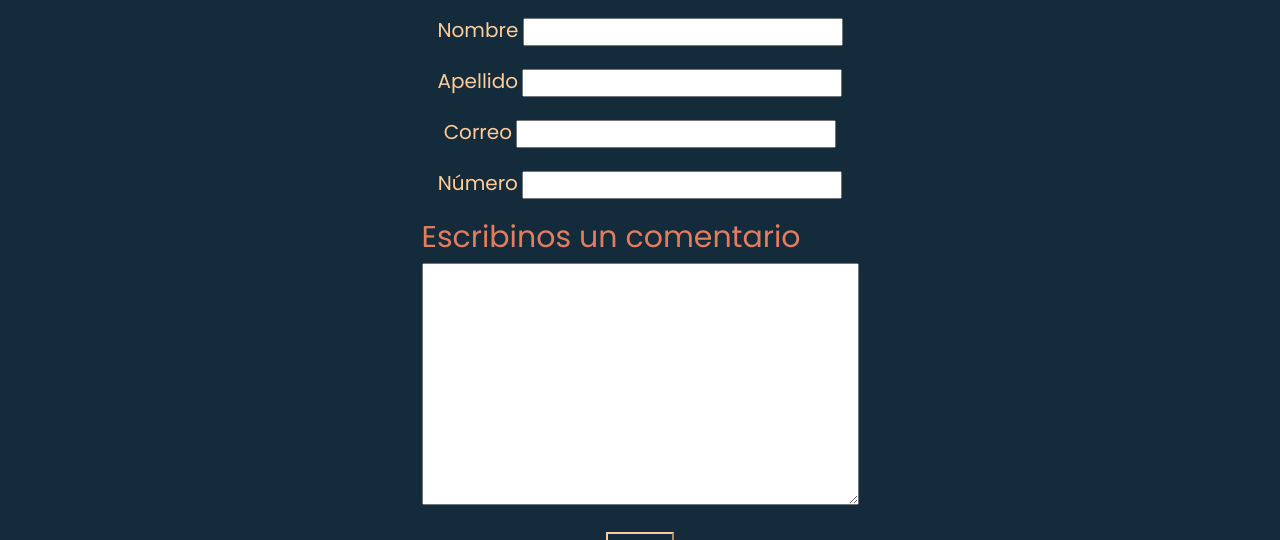
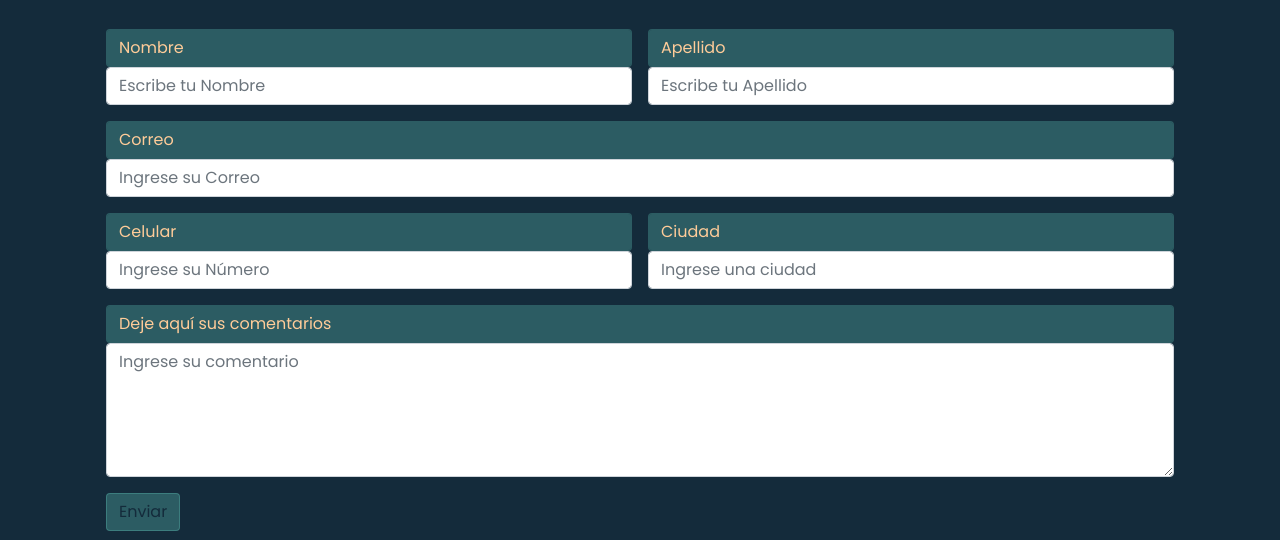
Before and after one commit to nico-villegas/Betos, a plain HTML site: page pages/contacto.html in a window 1280 px wide. Shown: the part 251-791 px from the top of the page. Drawn offline with nearby package versions, Linux system fonts and the light colour scheme.

Commit message:
Aplicando Bootstrap al formulario de la pagina de contactos

```diff
--- a/css/style.css
+++ b/css/style.css
@@ -328,34 +328,20 @@ main{
 }
 
 /**-------Page Contacto---------*/
-.form-contacto{
-    display: flex;
-    align-items: center;
-    justify-content: center;
-    flex-direction: column;
+.row div{
+    border-color: #ffcc99;
 }
 
-.form-contacto div{
-    padding: 10px;
+.row div label{
+    color: #ffcc99;
+    background-color: #5ebdb256;
+    border-color:#5ebdb256;
 }
 
-.form-contacto div label{
-    color: #ffcc99;
-    font-weight: 400;
-    font-size: 20px;
-}
-
-.form-contacto div h2{
-    color: #e47c5d;
-    font-weight: 400;
-    font-size: 30px;
-}
-
-.submit{
-    color: #e47c5d;
-    background-color: #142b3b;
-    border-color: #ffcc99;
-    padding: 4px;
+.row div button{
+    background-color: #5ebdb256;
+    border-color: #5ebdb256;
+    color: #142b3b;
 }
 /*------------FOOTER---------------*/
 .grid-container-footer{
--- a/pages/contacto.html
+++ b/pages/contacto.html
@@ -25,33 +25,46 @@
     </header>
     <main>
         <h1 class="titulos-h1">Contactanos</h1>
-        <section>
-            <form action="" method="" enctype="" class="form-contacto">
-                <div>
-                    <label for="nombre">Nombre</label>
-                    <input type="text" id="nombre">
+        <div class="container">
+            <form class="row g-3 m-3">
+
+                <div class="col-6">
+                    <label for="inputName" class="form-control">Nombre</label>
+                    <input type="text" class="form-control" id="inputName" placeholder="Escribe tu Nombre">
                 </div>
-                <div>
-                    <label for="apellido">Apellido</label>
-                    <input type="text" id="apellido">
+
+                <div class="col-6">
+                    <label for="inputApellido" class="form-control">Apellido</label>
+                    <input type="text" class="form-control" id="inputApellido" placeholder="Escribe tu Apellido">
                 </div>
-                <div>
-                    <label for="correo">Correo</label>
-                    <input type="email" id="correo">
+
+                <div class="col-12">
+                    <label for="inputEmail" class="form-control">Correo</label>
+                    <input type="email" class="form-control" id="inputEmail" placeholder="Ingrese su Correo">
                 </div>
-                <div>
-                    <label for="numero">Número</label>
-                    <input type="number" id="numero">
+
+                <div class="col-6">
+                    <label for="inputNumber" class="form-control">Celular</label>
+                    <input type="number" class="form-control" id="inputNumber" placeholder="Ingrese su Número">
                 </div>
-                <div>
-                    <h2>Escribinos un comentario</h2>
-                    <textarea name="" id="" cols="30" rows="10"></textarea>
+
+                <div class="col-6">
+                    <label for="inputCiudad" class="form-control">Ciudad</label>
+                    <input type="text" class="form-control" id="inputCiudad" placeholder="Ingrese una ciudad">
                 </div>
-                <div>
-                    <input type="submit" class="submit">
+
+                <div class="col-12">
+                    <label for="comentarios" class="form-control">Deje aquí sus comentarios</label>
+                    <textarea class="form-control" rows="5" id="comentarios" name="comentarios" placeholder="Ingrese su comentario"></textarea>
+                </div>
+
+                <div class="col-12">
+                    <button type="submit" class="btn btn-primary">
+                        Enviar
+                    </button>
                 </div>
             </form>
-        </section>
+        </div>>
     </main>
     <footer class="grid-container-footer">
         <div class="footer-link">
```
